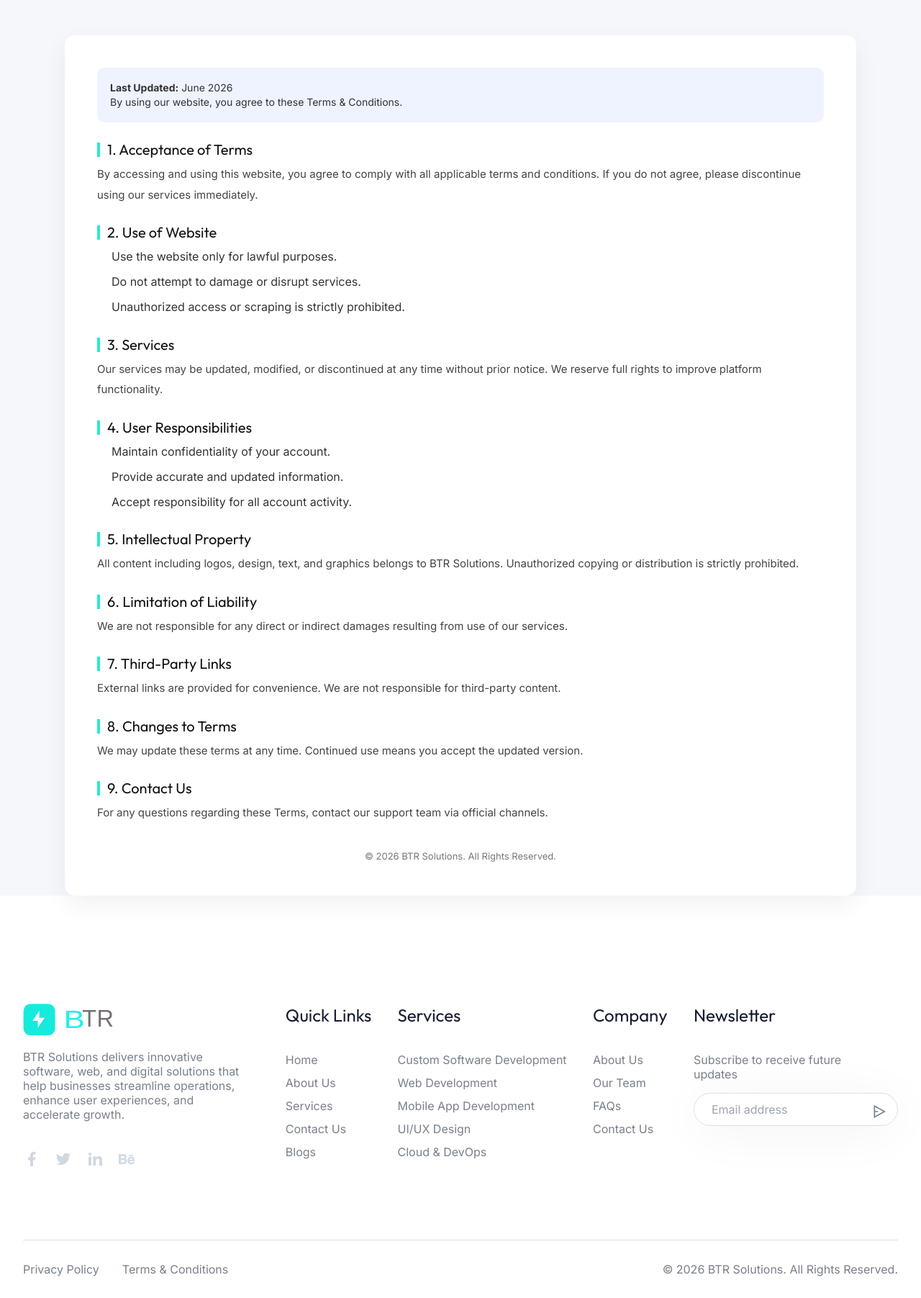
After one commit to MuhammadNouman769/btr_solutions, a Django app: page /terms-conditions/ in a window 1280 px wide. The commit adds this page. Shown: the part 691-2494 px from the top of the page at 72% size. Run offline with Django 5.2, Linux system fonts and the light colour scheme; some libraries are stand-ins or nearby versions.

Commit message:
feat: Add Privacy Policy and Terms & Conditions pages with styling and content style: Update About Us page with mission statement and visuals fix: Update footer and header links for new pages chore: Add new team images for enhanced visual content

```diff
--- a/Templates/faqs/faqs.html
+++ b/Templates/faqs/faqs.html
@@ -20,6 +20,7 @@ body{
   align-items:center;
   justify-content:center;
   color:#fff;
+  height: 600px !important;
 }
 
 .faq-hero::after{
--- /dev/null
+++ b/Templates/faqs/term_condition.html
@@ -0,0 +1,166 @@
+{% extends 'base.html' %}
+{% load static %}
+
+{% block title %}BTR - Terms & Conditions{% endblock %}
+
+{% block content %}
+
+<style>
+  /* ===== TERMS PAGE SCOPE ONLY ===== */
+  .btr-terms-wrapper {
+    background: #f5f7fb;
+    color: #333;
+    margin-top: 90px;
+  }
+
+  .btr-terms-banner {
+    background: linear-gradient(rgba(0,0,0,0.65), rgba(0,0,0,0.65)),
+      url('https://images.unsplash.com/photo-1450101499163-c8848c66ca85') center/cover;
+    padding: 270px 20px;
+    text-align: center;
+    height: 600px;
+    color: #fff;
+  }
+
+  .btr-terms-banner-title {
+    font-size: 42px;
+    margin: 0;
+    font-weight: 700;
+  }
+
+  .btr-terms-banner-text {
+    margin-top: 10px;
+    font-size: 15px;
+    opacity: 0.85;
+  }
+
+  .btr-terms-container {
+    max-width: 1100px;
+    margin: 50px auto;
+    background: #ffffff;
+    padding: 45px;
+    border-radius: 14px;
+    box-shadow: 0 12px 35px rgba(0,0,0,0.06);
+  }
+
+  .btr-terms-highlight {
+    background: #eef3ff;
+    padding: 18px;
+    border-radius: 10px;
+    margin-bottom: 25px;
+    font-size: 14px;
+  }
+
+  .btr-terms-section-title {
+    font-size: 20px;
+    margin-top: 28px;
+    color: #111;
+    border-left: 4px solid #25ebd1;
+    padding-left: 10px;
+  }
+
+  .btr-terms-text {
+    font-size: 15px;
+    line-height: 1.9;
+    margin-top: 10px;
+    color: #444;
+  }
+
+  .btr-terms-list {
+    margin-top: 10px;
+    padding-left: 20px;
+  }
+
+  .btr-terms-list li {
+    margin-bottom: 8px;
+    line-height: 1.7;
+  }
+
+  .btr-terms-footer {
+    margin-top: 35px;
+    font-size: 13px;
+    color: #777;
+    text-align: center;
+  }
+</style>
+
+<div class="btr-terms-wrapper">
+
+  <!-- Banner -->
+  <div class="btr-terms-banner">
+    <h1 class="btr-terms-banner-title">Terms & Conditions</h1>
+    <p class="btr-terms-banner-text">
+      Please read these terms carefully before using BTR services
+    </p>
+  </div>
+
+  <!-- Content -->
+  <div class="btr-terms-container">
+
+    <div class="btr-terms-highlight">
+      <strong>Last Updated:</strong> June 2026
+      <br>
+      By using our website, you agree to these Terms & Conditions.
+    </div>
+
+    <h2 class="btr-terms-section-title">1. Acceptance of Terms</h2>
+    <p class="btr-terms-text">
+      By accessing and using this website, you agree to comply with all applicable terms and conditions.
+      If you do not agree, please discontinue using our services immediately.
+    </p>
+
+    <h2 class="btr-terms-section-title">2. Use of Website</h2>
+    <ul class="btr-terms-list">
+      <li>Use the website only for lawful purposes.</li>
+      <li>Do not attempt to damage or disrupt services.</li>
+      <li>Unauthorized access or scraping is strictly prohibited.</li>
+    </ul>
+
+    <h2 class="btr-terms-section-title">3. Services</h2>
+    <p class="btr-terms-text">
+      Our services may be updated, modified, or discontinued at any time without prior notice.
+      We reserve full rights to improve platform functionality.
+    </p>
+
+    <h2 class="btr-terms-section-title">4. User Responsibilities</h2>
+    <ul class="btr-terms-list">
+      <li>Maintain confidentiality of your account.</li>
+      <li>Provide accurate and updated information.</li>
+      <li>Accept responsibility for all account activity.</li>
+    </ul>
+
+    <h2 class="btr-terms-section-title">5. Intellectual Property</h2>
+    <p class="btr-terms-text">
+      All content including logos, design, text, and graphics belongs to BTR Solutions.
+      Unauthorized copying or distribution is strictly prohibited.
+    </p>
+
+    <h2 class="btr-terms-section-title">6. Limitation of Liability</h2>
+    <p class="btr-terms-text">
+      We are not responsible for any direct or indirect damages resulting from use of our services.
+    </p>
+
+    <h2 class="btr-terms-section-title">7. Third-Party Links</h2>
+    <p class="btr-terms-text">
+      External links are provided for convenience. We are not responsible for third-party content.
+    </p>
+
+    <h2 class="btr-terms-section-title">8. Changes to Terms</h2>
+    <p class="btr-terms-text">
+      We may update these terms at any time. Continued use means you accept the updated version.
+    </p>
+
+    <h2 class="btr-terms-section-title">9. Contact Us</h2>
+    <p class="btr-terms-text">
+      For any questions regarding these Terms, contact our support team via official channels.
+    </p>
+
+    <div class="btr-terms-footer">
+      © 2026 BTR Solutions. All Rights Reserved.
+    </div>
+
+  </div>
+
+</div>
+
+{% endblock %}
--- a/Templates/includes/footer.html
+++ b/Templates/includes/footer.html
@@ -163,9 +163,8 @@
       <div class="bh ch pm tc uf sf yo wf xf ap cg fp bj">
         <div class="animate_top">
           <ul class="tc wf gg">
-            <li><a href="#" class="xl">Privacy Policy</a></li>
-            <li><a href="#" class="xl">Terms & Conditions</a></li>
-            <li><a href="{% url 'contact_us' %}" class="xl">Support</a></li>
+            <li><a href="{% url 'privacy_policy' %}" class="xl">Privacy Policy</a></li>
+            <li><a href="{% url 'term_condition' %}" class="xl">Terms & Conditions</a></li>
           </ul>
         </div>
 
--- a/Templates/includes/header.html
+++ b/Templates/includes/header.html
@@ -197,7 +197,7 @@
       <ul class="nav-list">
 
         <li><a href="{% url 'home' %}">Home</a></li>
-        <li><a href="{% url 'about_us' %}">About</a></li>
+        <li><a href="{% url 'about_us' %}">About Us</a></li>
 
         <!-- SERVICES DROPDOWN -->
         <li class="dropdown">
@@ -205,7 +205,9 @@
 
           <ul class="dropdown-menu">
             <li><a href="#">Web Development</a></li>
-            <li><a href="#">App Development</a></li>
+            <li><a href="#">Product Development</a></li>
+           <li><a href="#">SQA</a></li>
+           <li><a href="#">Staff Augmentation</a></li>
             <li><a href="#">DevOps & Cloud</a></li>
             <li><a href="#">UI/UX Design</a></li>
           </ul>
--- a/apps/main/urls.py
+++ b/apps/main/urls.py
@@ -13,6 +13,8 @@ urlpatterns = [
     path('blog-single/', views.blog_single, name='blog_single'),
     path('case-studies/', views.case_studies, name='case_studies'),
     path('faqs/', views.faqs, name='faqs'),
+    path('terms-conditions/', views.term_condition, name='term_condition'),
+    path('privacy-policy/', views.privacy_policy, name='privacy_policy'),
 
 
 ]
--- a/apps/main/views.py
+++ b/apps/main/views.py
@@ -34,3 +34,9 @@ def case_studies(request):
 
 def faqs(request):
     return render(request, 'faqs/faqs.html')
+
+def term_condition(request):
+    return render(request, 'faqs/term_condition.html')
+
+def privacy_policy(request):
+    return render(request, 'faqs/privacy_policy.html')
```
Also changed, not shown: Templates/faqs/privacy_policy.html (added, +141 -0 lines), Templates/home/about_us.html (+145 -0 lines), static/images/teams/t.jpeg (added), static/images/teams/term.jpeg (added), static/images/teams/trm.jpeg (added).
